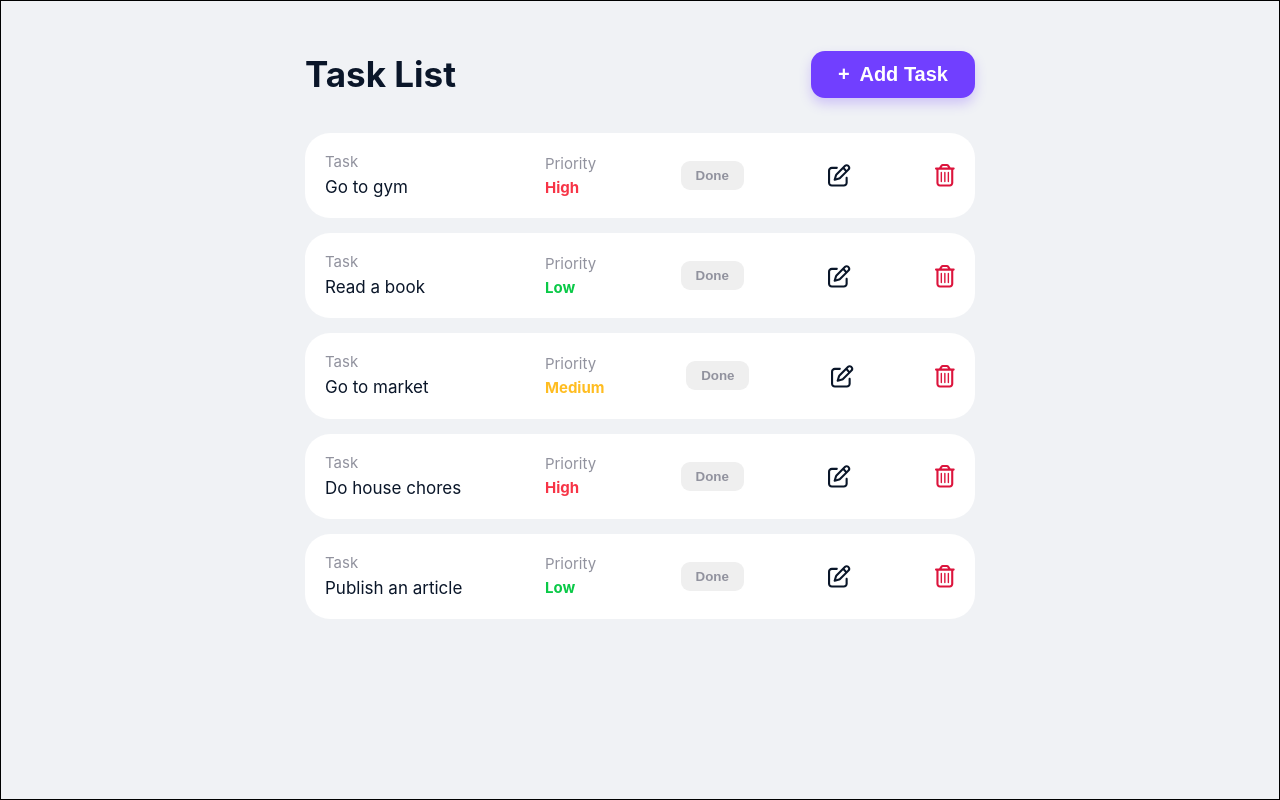
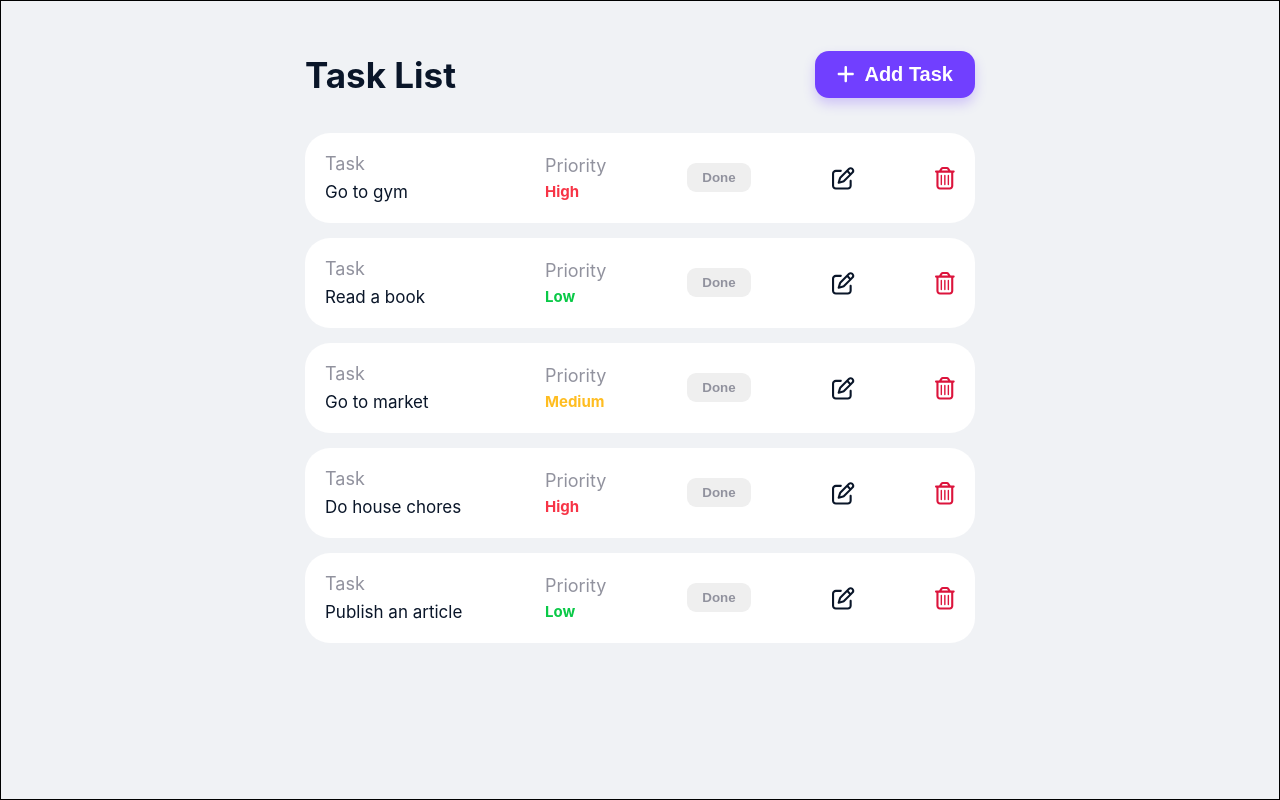
Before and after one commit to Stanlisberg/Tasklist-App, a Vue app: page / in a window 1280 px wide. Built offline with nearby package versions, Linux system fonts and the light colour scheme.

Commit message:
Fix: Adjust button size

```diff
--- a/src/components/Data.vue
+++ b/src/components/Data.vue
@@ -3,7 +3,14 @@
     <div class="wrapper">
       <div class="first-row">
         <h1 @click="doThis" ref="paraRef" class="head">Task List</h1>
-        <button @click="displayUpdateModal"><span class="add">+</span> Add Task</button>
+        <button
+          @click="displayUpdateModal">
+          <span class="add">
+            <font-awesome-icon
+              icon="plus"
+            />
+          </span> Add Task
+        </button>
       </div>
       <div class="second-row">
         <div v-for="task in taskInfo" :key="task" class="card">
@@ -394,6 +401,7 @@ export default {
 .first-row {
   display: flex;
   justify-content: space-between;
+  align-items: center;
 }
 
 .first-row .head {
@@ -403,7 +411,7 @@ export default {
 }
 
 .first-row button {
-  padding: 12px 27px;
+  padding: 12px 22px;
   margin: 20px 0;
   border-radius: 14px;
   font-size: 20px;
@@ -426,6 +434,14 @@ export default {
   .first-row button {
     padding: 10px 25px;
   }
+  .first-row button {
+  padding: 14px 16px;
+  margin: 20px 0;
+  border-radius: 14px;
+  font-size: 18px;
+  font-weight: 600;
+}
+
 }
 
 /*--------Card Section----------*/
@@ -451,6 +467,7 @@ export default {
 
 .para-up {
   color: #91929e;
+  font-size: 18px;
 }
 .para-title {
   width: 220px;
```
